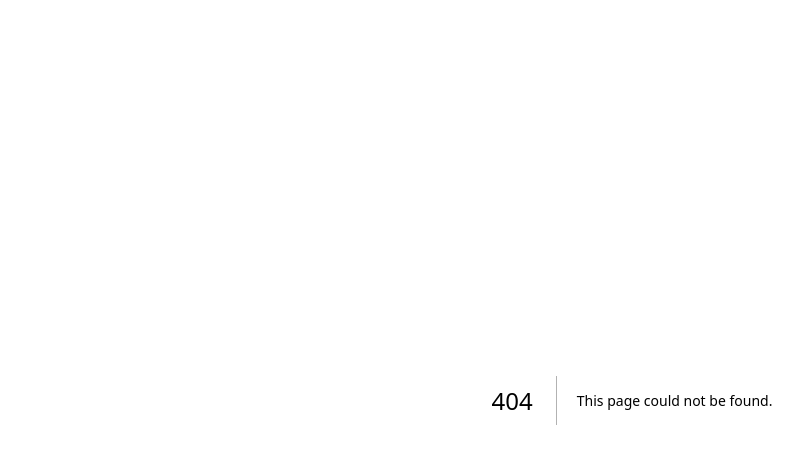
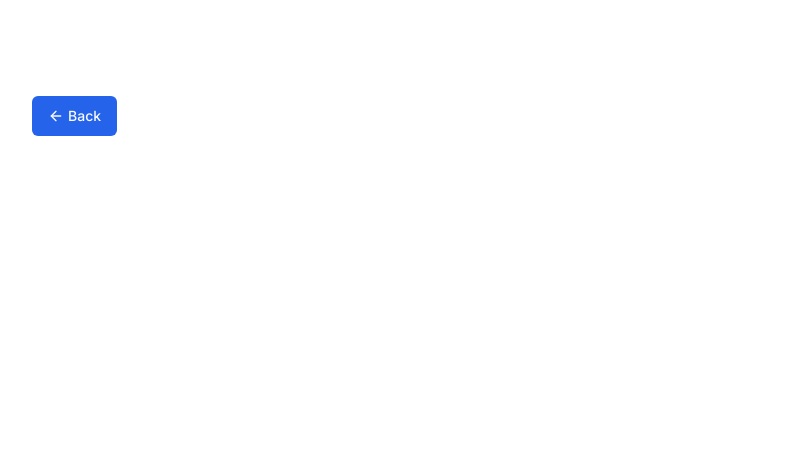
Before and after one commit to Nadav23AnT/NoteNest-AI-app, a Next.js app: page /dashboard in a window 1280 px wide. Before the commit this address had no page. Shown: the top 464 px of the page, without its empty margins (8-811 px from the left). Built offline with nearby package versions, Linux system fonts and the light colour scheme.

Commit message:
added dashboard + back button

```diff
--- /dev/null
+++ b/src/app/dashboard/page.tsx
@@ -0,0 +1,30 @@
+import { Button } from '@/components/ui/button'
+import { ArrowLeft, ArrowRight } from 'lucide-react'
+import Link from "next/link"
+import React from 'react'
+
+type Props = {}
+
+const DashboardPage = (props: Props) => {
+  return (
+    <>
+    <div className="bg-gradient-to-r min-h-screen from-white-100 to-blue-100 min-h-screen">
+      <div className='max-w-7x1 mx-auto p-10'>
+        <div className='h-14'></div>
+        <div className='flex justify-between items-center md:flex-row flex-col'>
+          <div className='flex items-center'>
+            <Link href='/'>
+              <Button className='bg-blue-600'>
+                <ArrowLeft className='mr-1 w-4 h-4'></ArrowLeft>
+                Back
+              </Button>
+            </Link>
+          </div>
+        </div>
+      </div>
+    </div>
+    </>
+  )
+}
+
+export default DashboardPage
```
